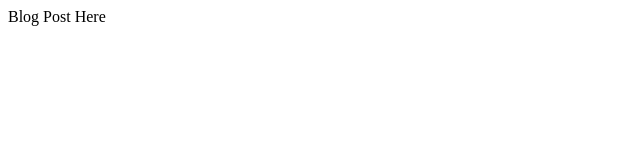
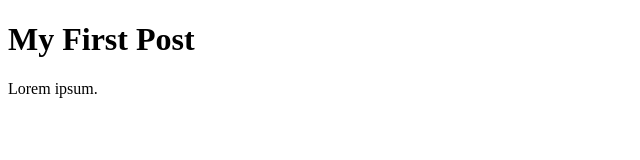
Before and after one commit to laurentlouk/React-Gatsby, a Gatsby site: page /first-post in a window 1280 px wide. Shown: the whole page, without its empty margins (0-640 px from the left). Built offline with nearby package versions, Linux system fonts and the light colour scheme; Gatsby itself is replaced by a stand-in of ours.

Commit message:
added new template

```diff
--- a/src/templates/blogPost.js
+++ b/src/templates/blogPost.js
@@ -1,10 +1,33 @@
 import React from 'react'
+import { graphql } from 'gatsby'
 
-const Template = (props) => {
+const Template = ({ data }) => {
+
+  const { markdownRemark } = data
+  const title = markdownRemark.frontmatter.title
+  const html = markdownRemark.html
   return (
     <div>
-      Blog Post Here
+      <h1 style={{ fontFamily: 'avenir' }}>{title}</h1>
+      <div className='blogpost'
+        dangerouslySetInnerHTML={{ __html: html }}
+        style={{
+          fontFamily: 'avenir'
+        }}
+      />
     </div>
   )
 }
+
+export const query = graphql`
+  query($pathSlug: String!) {
+    markdownRemark(frontmatter: { path: {eq: $pathSlug} }) {
+      html
+      frontmatter {
+        title
+      }
+    }
+  }
+`
+
 export default Template
```
